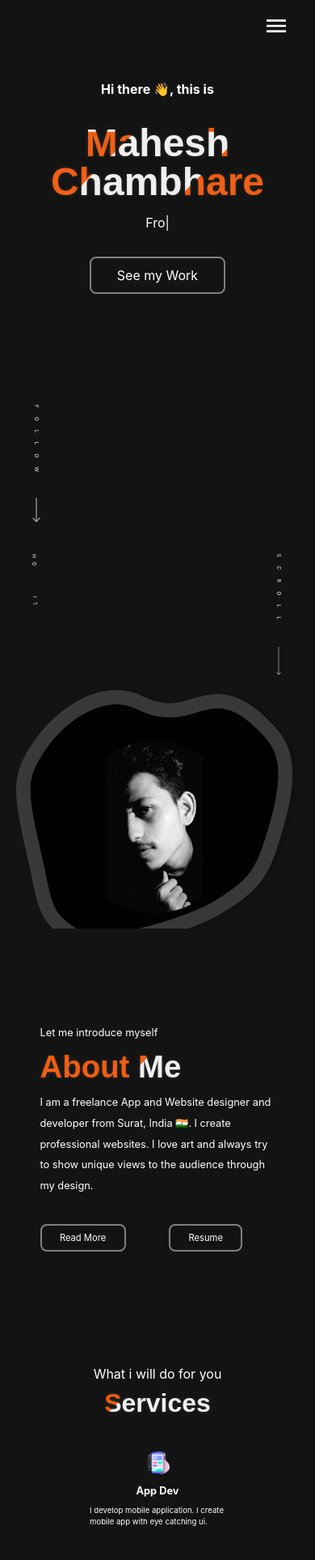
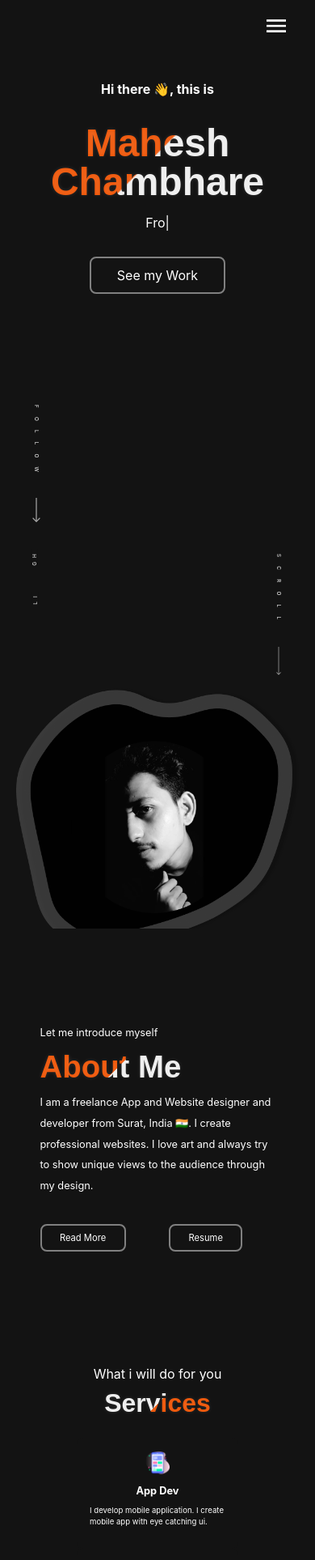
Before and after one commit to maheshchambhare/Portfolio.github.io, a React (Create React App) app: page / in a window 390 px wide. Shown: the top 1927 px of the page at 81% size. Built offline with nearby package versions, Linux system fonts and the light colour scheme; no server answers.

Commit message:
resolving background problem for mobile browser

```diff
--- a/src/pages/home.css
+++ b/src/pages/home.css
@@ -33,6 +33,7 @@
   text-shadow: 0 0 5px rgba(255, 255, 255, 0.118);
   /* Clip Background Image */
   background: url("../assets/projects/animated-text-fill.png") repeat-y;
+  background-size: cover;
   -webkit-background-clip: text;
   background-clip: text;
   -webkit-text-fill-color: transparent;
@@ -40,6 +41,9 @@
   /* Activate hardware acceleration for smoother animations */
   -webkit-transform: translate3d(0, 0, 0);
   -webkit-backface-visibility: hidden;
+  -webkit-appearance: none;
+     -moz-appearance: none;
+          appearance: none;
 }
 
 @media (max-width: 768px) {
@@ -296,6 +300,7 @@
   text-shadow: 0 0 5px rgba(255, 255, 255, 0.118);
   /* Clip Background Image */
   background: url("../assets/projects/animated-text-fill.png") repeat-y;
+  background-size: cover;
   -webkit-background-clip: text;
   background-clip: text;
   -webkit-text-fill-color: transparent;
@@ -303,6 +308,9 @@
   /* Activate hardware acceleration for smoother animations */
   -webkit-transform: translate3d(0, 0, 0);
   -webkit-backface-visibility: hidden;
+  -webkit-appearance: none;
+     -moz-appearance: none;
+          appearance: none;
 }
 
 @media (max-width: 768px) {
@@ -381,11 +389,15 @@
   background: url("../assets/projects/animated-text-fill.png") repeat-y;
   -webkit-background-clip: text;
   background-clip: text;
+  background-size: cover;
   -webkit-text-fill-color: transparent;
   -webkit-animation: aitf 80s linear infinite;
   /* Activate hardware acceleration for smoother animations */
   -webkit-transform: translate3d(0, 0, 0);
   -webkit-backface-visibility: hidden;
+  -webkit-appearance: none;
+     -moz-appearance: none;
+          appearance: none;
 }
 
 @media (max-width: 768px) {
--- a/src/pages/home.scss
+++ b/src/pages/home.scss
@@ -35,6 +35,8 @@ $bg-image: url('../assets/projects/animated-text-fill.png');
 		// z-index: 100;
 
 		background: $bg-image repeat-y;
+		background-size: cover;
+
 		-webkit-background-clip: text;
 		background-clip: text;
 
@@ -45,6 +47,7 @@ $bg-image: url('../assets/projects/animated-text-fill.png');
 
 		-webkit-transform: translate3d(0, 0, 0);
 		-webkit-backface-visibility: hidden;
+		appearance: none;
 	}
 
 	@media (max-width: 768px) {
@@ -224,6 +227,7 @@ $bg-image: url('../assets/projects/animated-text-fill.png');
 					/* Clip Background Image */
 
 					background: $bg-image repeat-y;
+					background-size: cover;
 					-webkit-background-clip: text;
 					background-clip: text;
 
@@ -234,6 +238,7 @@ $bg-image: url('../assets/projects/animated-text-fill.png');
 
 					-webkit-transform: translate3d(0, 0, 0);
 					-webkit-backface-visibility: hidden;
+					appearance: none;
 
 					@media (max-width: 768px) {
 						font: 700 3em/1 'Oswald', sans-serif;
@@ -301,6 +306,7 @@ $bg-image: url('../assets/projects/animated-text-fill.png');
 			background: $bg-image repeat-y;
 			-webkit-background-clip: text;
 			background-clip: text;
+			background-size: cover;
 
 			-webkit-text-fill-color: transparent;
 			-webkit-animation: aitf 80s linear infinite;
@@ -309,6 +315,7 @@ $bg-image: url('../assets/projects/animated-text-fill.png');
 
 			-webkit-transform: translate3d(0, 0, 0);
 			-webkit-backface-visibility: hidden;
+			appearance: none;
 
 			@media (max-width: 768px) {
 				font: 700 2em/1 'Oswald', sans-serif;
```
Also changed, not shown: 1 other file (tests, documents, lock files or other folders).
